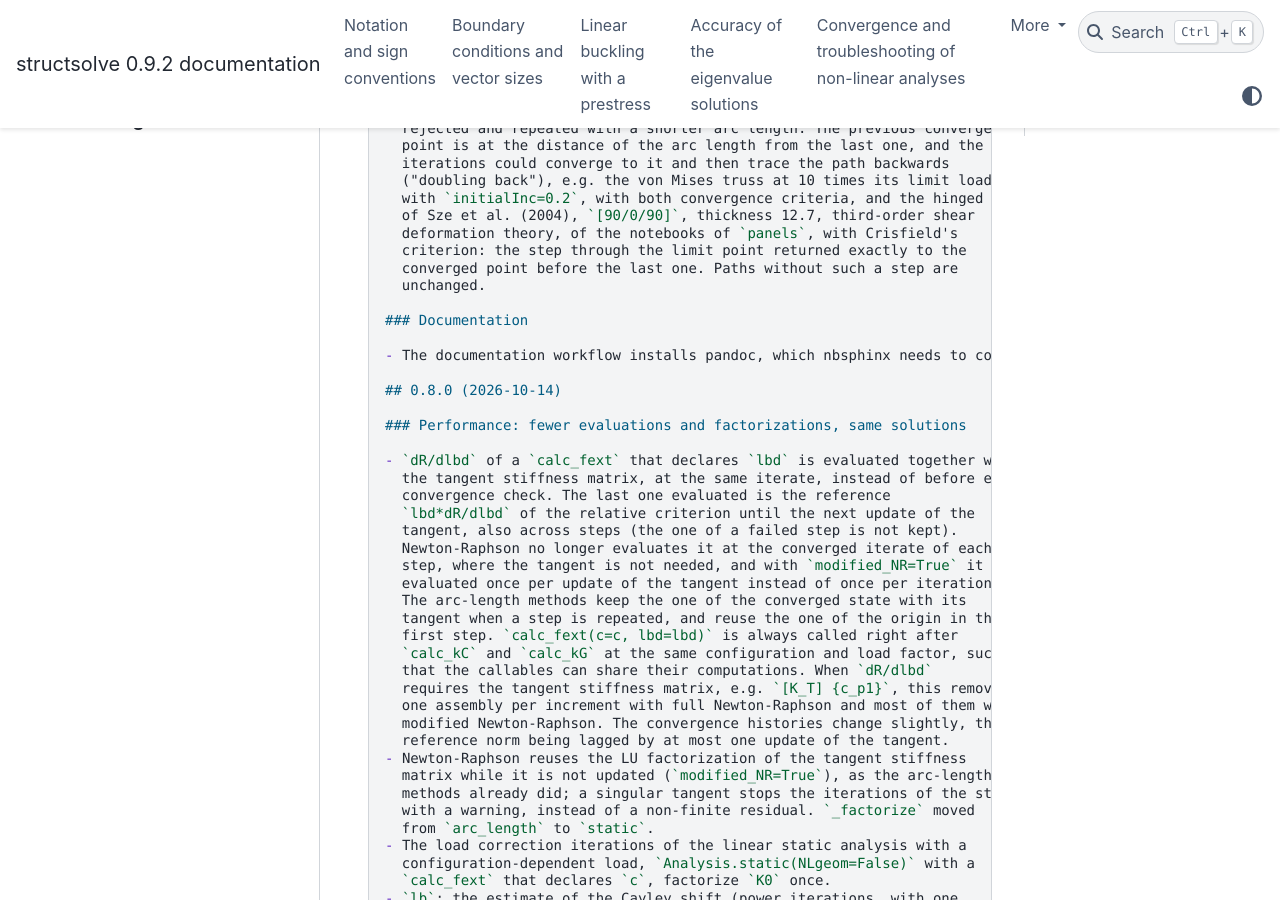
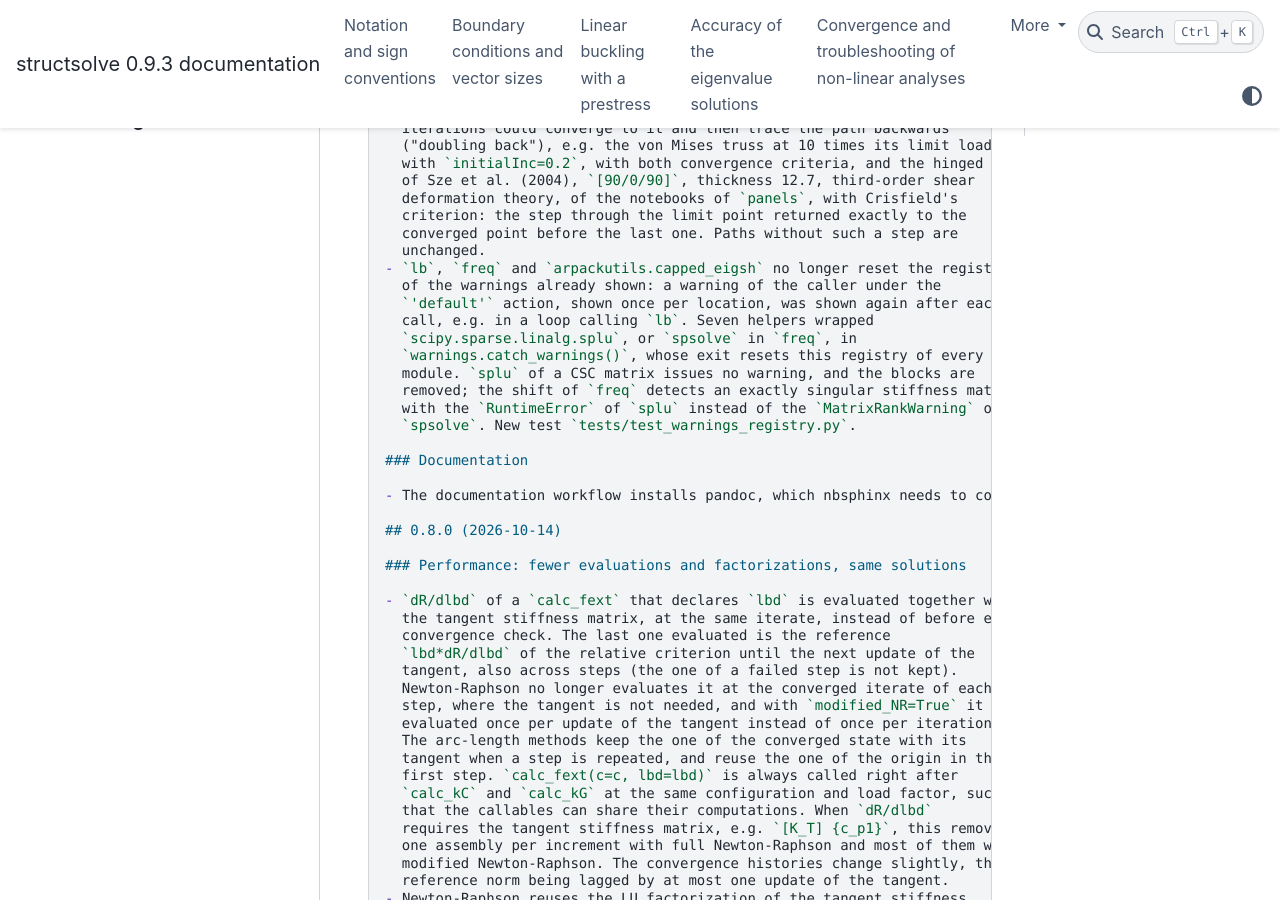
Before and after one commit to saullocastro/structsolve, a Sphinx documentation site: the page built from doc/source/changelog.rst, in a window 1280 px wide and 900 px high, scrolled down 2683 px. Built offline with Sphinx 7.4.7 and the PyData theme 0.15.4, drawn with Linux system fonts in a browser that asks for light colours; pages that are not in the unit, such as notebooks, are missing from menus; some of the changed text lies outside the part shown.

Commit message:
MAINT: release 0.9.3
Version 0.9.3 (2026-10-25) in pyproject.toml, CITATION.cff (version,
date-released), README.md and doc/source/index.rst (citation, BibTeX).

The 0.9.x entries are merged into a single 0.9.3 entry. CHANGELOG.md: the
0.9.2 section becomes "## 0.9.3 (2026-10-25)", without the note on 0.9.0
and 0.9.1, the body text no longer names those versions ("in the
development version", "the documentation was not published"), and a Bug
fixes entry for the registry of shown warnings. README.md History: one
"version 0.9.3 (2026-10-25)" bullet with the items of 0.9.2 and one for
the fix. No other file lists 0.9.0 to 0.9.2; the changelog page includes
CHANGELOG.md.

Full suite 247 passed; Sphinx 0 warnings.

```diff
--- a/CHANGELOG.md
+++ b/CHANGELOG.md
@@ -1,8 +1,6 @@
 # Changelog
 
-## 0.9.2 (2026-10-24)
-
-Versions 0.9.0 and 0.9.1, released the same day, are included in this one.
+## 0.9.3 (2026-10-25)
 
 ### Python versions
 
@@ -86,8 +84,8 @@
   raising a `RuntimeError`.
 - `lb` and the other eigenpairs of `freq` keep the relative residual of
   0.8.0, without any floor of its denominator. The floor of `1e-8` times
-  the matrix-norm scale for every eigenpair, in the development version of
-  0.9.0, loosened the check about 1000 times for models with stiff penalty
+  the matrix-norm scale for every eigenpair, in the development version,
+  loosened the check about 1000 times for models with stiff penalty
   springs, whose `||K||_F` is many orders of magnitude larger than
   `||K u||`: inaccurate eigenpairs of `eigsh` were accepted without
   warning, e.g. lowest load multipliers of blade-stiffened plates of
@@ -149,10 +147,20 @@
   criterion: the step through the limit point returned exactly to the
   converged point before the last one. Paths without such a step are
   unchanged.
+- `lb`, `freq` and `arpackutils.capped_eigsh` no longer reset the registry
+  of the warnings already shown: a warning of the caller under the
+  `'default'` action, shown once per location, was shown again after each
+  call, e.g. in a loop calling `lb`. Seven helpers wrapped
+  `scipy.sparse.linalg.splu`, or `spsolve` in `freq`, in
+  `warnings.catch_warnings()`, whose exit resets this registry of every
+  module. `splu` of a CSC matrix issues no warning, and the blocks are
+  removed; the shift of `freq` detects an exactly singular stiffness matrix
+  with the `RuntimeError` of `splu` instead of the `MatrixRankWarning` of
+  `spsolve`. New test `tests/test_warnings_registry.py`.
 
 ### Documentation
 
-- The documentation workflow installs pandoc, which nbsphinx needs to convert the tutorial notebook; the documentation of 0.9.0 was not published because of it. The documentation is now also built, without being deployed, for every pull request.
+- The documentation workflow installs pandoc, which nbsphinx needs to convert the tutorial notebook; the documentation was not published because of it. The documentation is now also built, without being deployed, for every pull request.
 
 ## 0.8.0 (2026-10-14)
 
--- a/doc/source/index.rst
+++ b/doc/source/index.rst
@@ -130,7 +130,7 @@
 Citing this library
 -------------------
 
-Saullo G. P. Castro (2026). Structural analysis solvers tailored for semi-analytical models (Version 0.9.2). Zenodo. DOI: https://doi.org/10.5281/zenodo.2581212.
+Saullo G. P. Castro (2026). Structural analysis solvers tailored for semi-analytical models (Version 0.9.3). Zenodo. DOI: https://doi.org/10.5281/zenodo.2581212.
 
 In BibTeX:
 
@@ -141,7 +141,7 @@
       title     = {Structural analysis solvers tailored for semi-analytical
                    models},
       year      = {2026},
-      version   = {0.9.2},
+      version   = {0.9.3},
       publisher = {Zenodo},
       doi       = {10.5281/zenodo.2581212},
       url       = {https://doi.org/10.5281/zenodo.2581212}
--- a/pyproject.toml
+++ b/pyproject.toml
@@ -4,7 +4,7 @@
 
 [project]
 name = "structsolve"
-version = "0.9.2"
+version = "0.9.3"
 description = "Structural analysis solvers"
 readme = "README.md"
 license = "BSD-3-Clause"
```
Also changed, not shown: README.md (+3 -2 lines), 1 other file.
